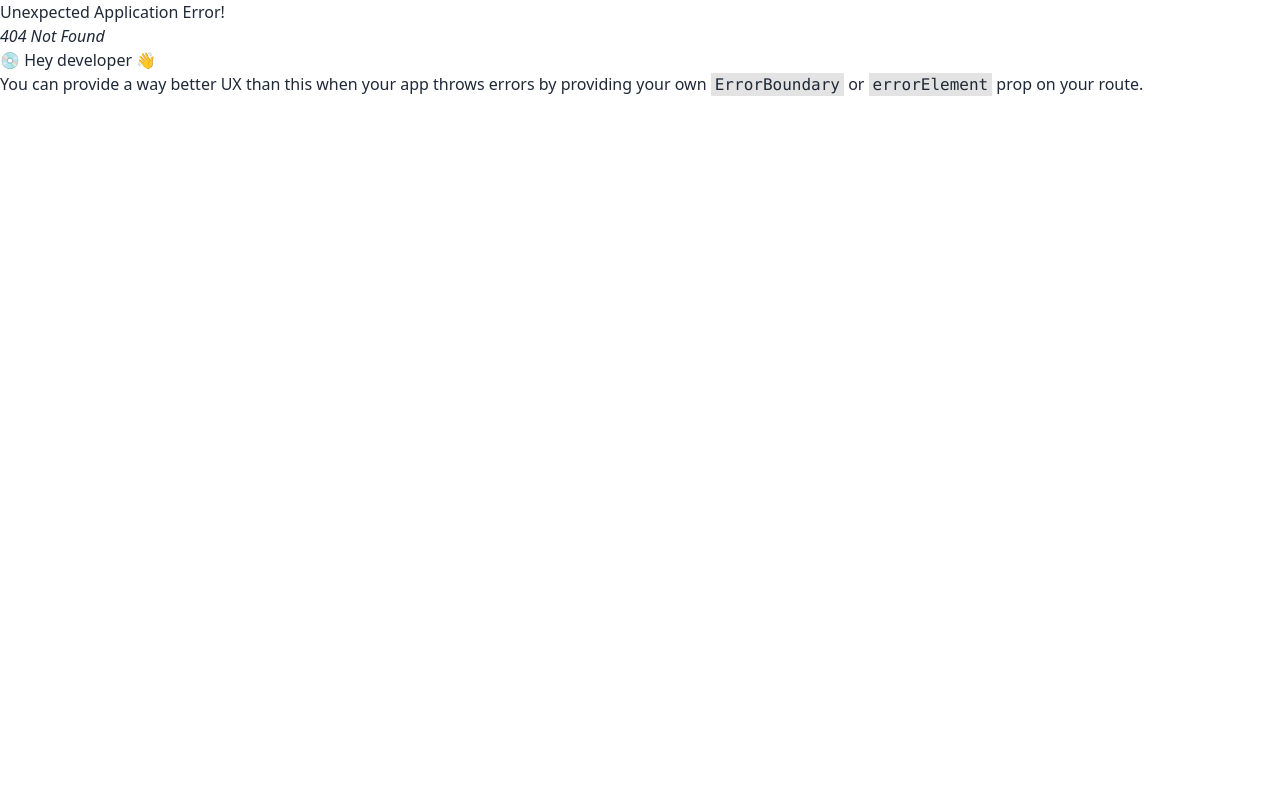
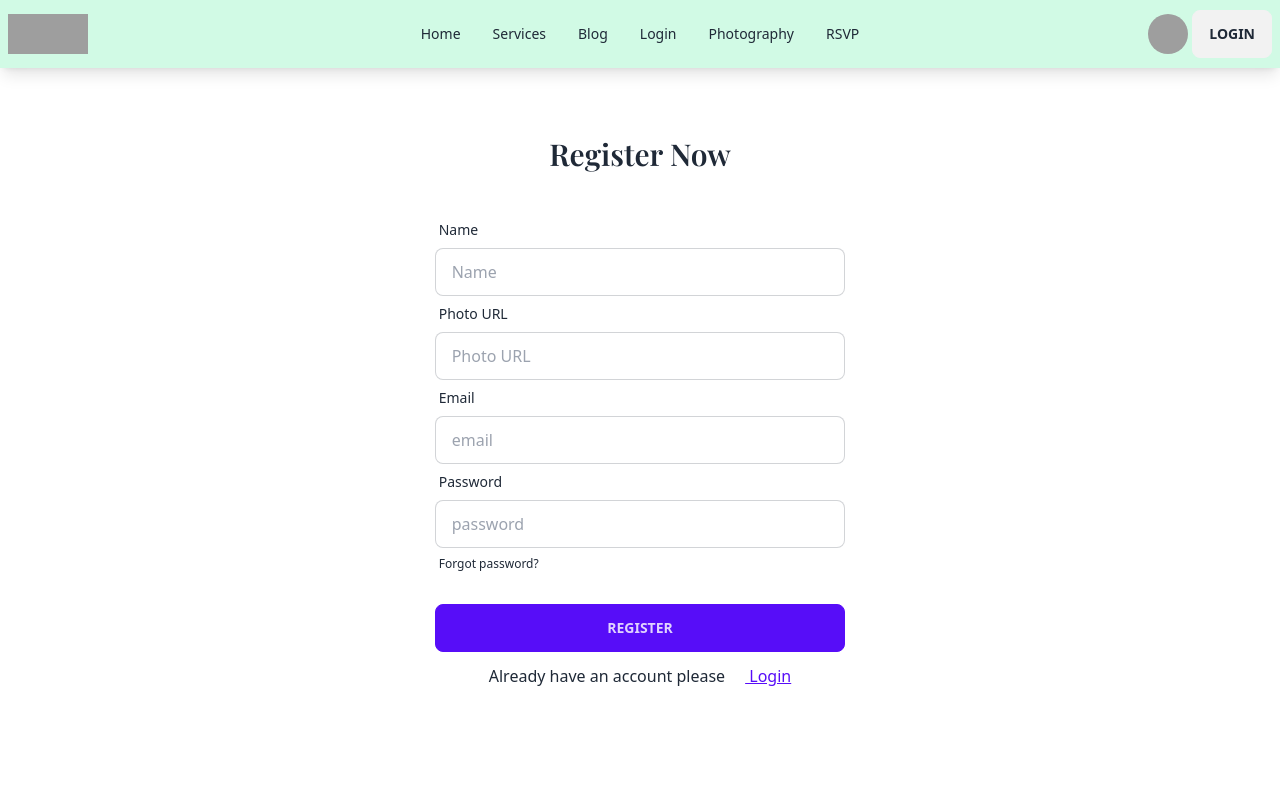
Before and after one commit to jannat710/weeding-event, a React (Vite) app: page /register in a window 1280 px wide. Before the commit this address had no page. Shown: the top 800 px of the page. Built offline with nearby package versions, Linux system fonts and the light colour scheme; no server answers; grey boxes are pictures that could not be loaded.

Commit message:
google authentication and create user

```diff
--- a/src/AuthProvider/AuthProvider.jsx
+++ b/src/AuthProvider/AuthProvider.jsx
@@ -1,16 +1,36 @@
-import { createContext } from "react";
-
+import { createContext, useState } from "react";
+import PropTypes from 'prop-types';
+import app from "../firebase/firebase.config";
+import { GoogleAuthProvider, createUserWithEmailAndPassword, getAuth, signInWithPopup } from "firebase/auth";
+//create context
 export const AuthContext = createContext(null);
+const googleProvider = new GoogleAuthProvider()
+const auth=getAuth(app);
 
 const AuthProvider = ({children}) => {
-    // const AuthInfo{
+    const [user,setUser]=useState(null);
+    //Google
+    const signInWithGoogle = ()=>{
+        return signInWithPopup(auth,googleProvider)
+    }
+    //Create User
+    const createUser =(email,password)=>{
+        return createUserWithEmailAndPassword(auth,email,password);
+    }
+    const AuthInfo={
+        signInWithGoogle,
+        user,
+        createUser
 
-    // };
+    }
     return (
-       <AuthContext.Provider >
+       <AuthContext.Provider value={AuthInfo}>
         {children}
        </AuthContext.Provider>
     );
 };
 
 export default AuthProvider;
+AuthProvider.propTypes={
+    children:PropTypes.node
+}
--- a/src/components/Auth/Login/Login.jsx
+++ b/src/components/Auth/Login/Login.jsx
@@ -1,26 +1,44 @@
+import { useContext } from "react";
+import { Link } from "react-router-dom";
+import { AuthContext } from "../../../AuthProvider/AuthProvider";
 
 
 const Login = () => {
+    const {signInWithGoogle}=useContext(AuthContext);
+    console.log(signInWithGoogle)
+    const handleLogin = e =>{
+        e.preventDefault();
+        const email = e.target.email.value;
+        const password = e.target.password.value;
+        console.log(email,password)
+
+    }
+
+    const handleGoogleLogIn =()=>{
+        signInWithGoogle()
+        .then(result=>{
+            console.log(result.user)
+        })
+        .catch(error=>{
+            console.error(error)
+        })
+    }
     return (
-        <div>
-            <div className="hero min-h-screen">
-                <div className="hero-content flex-col ">
-                    <div className="">
-                        <h1 className="text-5xl text-center font-bold">Login now!</h1>
-                    </div>
-                    <div className="card flex-shrink-0 w-full max-w-sm shadow-2xl bg-base-100">
-                        <form className="card-body">
+        <div className="">
+            <div className="p-2 w-full md:w-1/2 lg:w-1/3 mx-auto min-h-screen">
+                <h1 className="font-display text-3xl font-semibold text-center py-10">Login Now </h1>
+                        <form onSubmit={handleLogin} className="">
                             <div className="form-control">
                                 <label className="label">
                                     <span className="label-text">Email</span>
                                 </label>
-                                <input type="email" placeholder="email" className="input input-bordered" required />
+                                <input type="email" placeholder="email" name="email" className="input input-bordered" required />
                             </div>
                             <div className="form-control">
                                 <label className="label">
                                     <span className="label-text">Password</span>
                                 </label>
-                                <input type="password" placeholder="password" className="input input-bordered" required />
+                                <input name="password" type="password" placeholder="password" className="input input-bordered" required />
                                 <label className="label">
                                     <a href="#" className="label-text-alt link link-hover">Forgot password?</a>
                                 </label>
@@ -28,9 +46,12 @@ const Login = () => {
                             <div className="form-control mt-6">
                                 <button className="btn btn-primary">Login</button>
                             </div>
+
                         </form>
+                        <p className="text-center py-3">Do not have any account please<Link to="/register" className="underline text-primary ml-5 "> Register</Link> </p>
+                        <div className="form-control mt-6">
+                        <button onClick={handleGoogleLogIn} className="btn btn-primary">Login With Google</button>
                     </div>
-                </div>
             </div>
         </div>
     );
--- a/src/components/Auth/Register/Register.jsx
+++ b/src/components/Auth/Register/Register.jsx
@@ -0,0 +1,74 @@
+import { useContext } from "react";
+import { Link } from "react-router-dom";
+import { AuthContext } from "../../../AuthProvider/AuthProvider";
+
+
+
+const Register = () => {
+    const { createUser}=useContext(AuthContext);
+
+
+    const handleRegister = e => {
+        e.preventDefault();
+        const name = e.target.name.value;
+        const photo = e.target.photo.value
+        const email = e.target.email.value;
+        const password = e.target.password.value;
+        console.log(name, photo, email, password)
+        console.log(e.targeet)
+
+
+        createUser(email,password)
+        .then(result=>{
+            console.log(result.user)
+        })
+        .catch(error=>{
+            console.error(error)
+        })
+
+    }
+    return (
+        <div className="">
+            <div className="p-2 w-full md:w-1/2 lg:w-1/3 mx-auto min-h-screen">
+                <h1 className="font-display text-3xl font-semibold text-center py-10">Register Now </h1>
+                <form onSubmit={handleRegister} className="">
+                    <div className="form-control">
+                        <label className="label">
+                            <span className="label-text">Name</span>
+                        </label>
+                        <input type="text" placeholder="Name" name="name" className="input input-bordered" required />
+                    </div>
+                    <div className="form-control">
+                        <label className="label">
+                            <span className="label-text">Photo URL</span>
+                        </label>
+                        <input type="text" placeholder="Photo URL" name="photo" className="input input-bordered" required />
+                    </div>
+                    <div className="form-control">
+                        <label className="label">
+                            <span className="label-text">Email</span>
+                        </label>
+                        <input type="email" placeholder="email" name="email" className="input input-bordered" required />
+                    </div>
+
+                    <div className="form-control">
+                        <label className="label">
+                            <span className="label-text">Password</span>
+                        </label>
+                        <input name="password" type="password" placeholder="password" className="input input-bordered" required />
+                        <label className="label">
+                            <a href="#" className="label-text-alt link link-hover">Forgot password?</a>
+                        </label>
+                    </div>
+                    <div className="form-control mt-6">
+                        <button className="btn btn-primary">Register</button>
+                    </div>
+
+                </form>
+                <p className="text-center py-3">Already have an account please<Link to="/login" className="underline text-primary ml-5 "> Login</Link> </p>
+            </div>
+        </div>
+    );
+};
+
+export default Register;
--- a/src/components/shared/Navbar/Navbar.jsx
+++ b/src/components/shared/Navbar/Navbar.jsx
@@ -31,7 +31,7 @@ const Navbar = () => {
             <div className="navbar-end">
                 <label tabIndex={0} className="btn btn-ghost btn-circle avatar">
                     <div className="w-10 rounded-full">
-                        <img src="/images/stock/photo-1534528741775-53994a69daeb.jpg" />
+                        <img src="https://i.ibb.co/Pj4yRZG/photography.jpg" />
                     </div>
                 </label>
                 <Link>
--- a/src/main.jsx
+++ b/src/main.jsx
@@ -8,7 +8,7 @@ import AuthProvider from './AuthProvider/AuthProvider'
 ReactDOM.createRoot(document.getElementById('root')).render(
   <React.StrictMode>
     <AuthProvider>
-    <RouterProvider router={router} />
+    <RouterProvider router={router} ></RouterProvider>
     </AuthProvider>
   </React.StrictMode>,
 )
--- a/src/pages/Register/Register.jsx
+++ /dev/null
@@ -1,11 +0,0 @@
-
-
-const Register = () => {
-    return (
-        <div>
-
-        </div>
-    );
-};
-
-export default Register;
```
Also changed, not shown: src/Routes/PublicRoute.jsx (+9 -0 lines).
